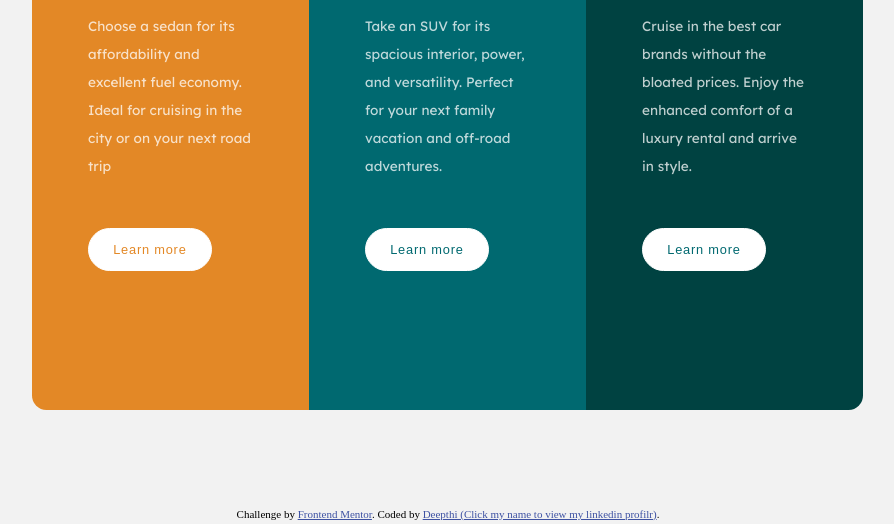
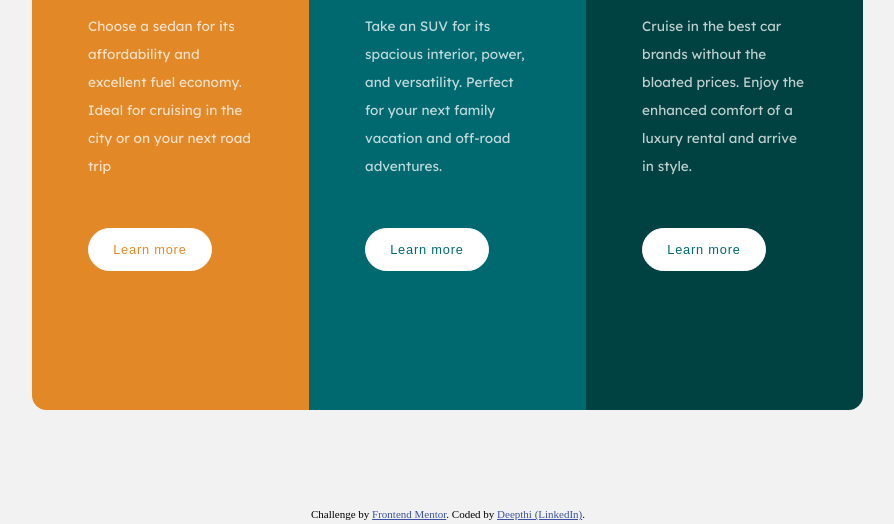
Before and after one commit to Deepthi-Ramesh/3-column-preview-card-component-main, a plain HTML site: page index.html in a window 1280 px wide. Shown: the part 276-800 px from the top of the page, without its empty margins (192-1086 px from the left). Drawn offline with Linux system fonts and the light colour scheme.

```diff
--- a/index.html
+++ b/index.html
@@ -63,7 +63,7 @@
 
   <div class="attribution">
     Challenge by <a href="https://www.frontendmentor.io?ref=challenge" target="_blank">Frontend Mentor</a>.
-    Coded by <a href="https://www.linkedin.com/in/deepthi-m-r-9205911b9">Deepthi (Click my name to view my linkedin profilr)</a>.
+    Coded by <a href="https://www.linkedin.com/in/deepthi-m-r-9205911b9" target="_blank">Deepthi (LinkedIn)</a>.
   </div>
 </body>
 </html>
```
